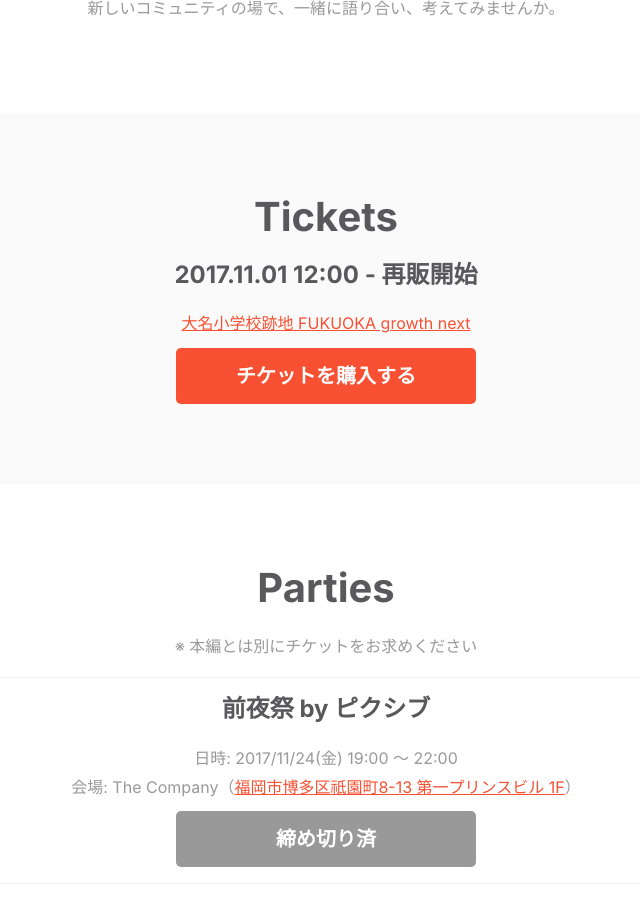
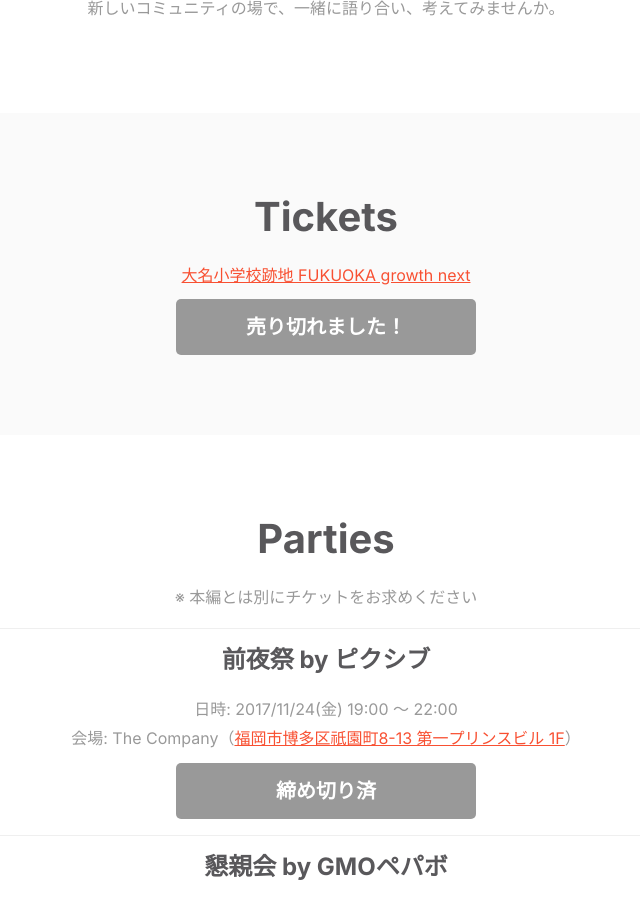
Before and after one commit to fukuokarb/fukuokark02, a Jekyll site: the page built from index.html, in a window 1280 px wide and 900 px high, scrolled down 894 px. Shown: the whole window, without its empty margins (314-954 px from the left). Built offline with Jekyll 4.4.1, drawn with Linux system fonts in a browser that asks for light colours; nearby versions of some CDN libraries; the list of posts is cut into pages by our own code.

Commit message:
本編も売り切れた...

```diff
--- a/index.html
+++ b/index.html
@@ -18,11 +18,10 @@
 <section id="tickets" class="default-section default-section--gray">
   <div class="default-section__inner">
     <h1 class="default-section__headline">Tickets</h1>
-    <h2 class="default-section__title">2017.11.01 12:00 - 再販開始</h2>
     <p class="default-section__body">
       <a href="https://growth-next.com/" target="_blank">大名小学校跡地 FUKUOKA growth next</a>
     </p>
-    <a class="default-section__button" href="https://fukuokarb.connpass.com/event/54507/" target="_blank">チケットを購入する</a>
+    <a class="default-section__button--disabled" href="https://fukuokarb.connpass.com/event/54507/" target="_blank">売り切れました！</a>
   </div>
 </section>
 
```
